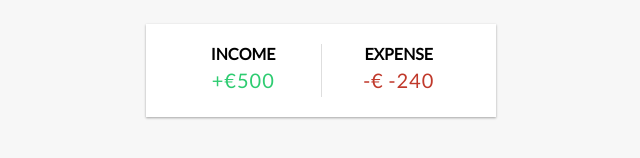
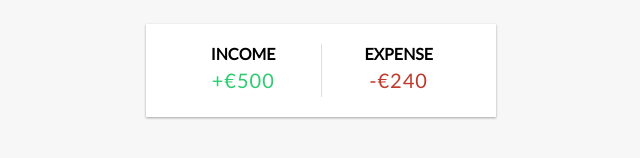
Before and after one commit to Rzublin/expense-tracker, a React (Create React App) app: page / in a window 1280 px wide. Shown: the part 123-281 px from the top of the page, without its empty margins (319-959 px from the left). Built offline with nearby package versions, Linux system fonts and the light colour scheme.

Commit message:
fix minus values

```diff
--- a/src/components/IncomeExpenses.js
+++ b/src/components/IncomeExpenses.js
@@ -19,11 +19,13 @@ function IncomeExpenses() {
       <div>
         <h4>Expense</h4>
         <p id="money-minus" className="money minus">
-          -€{" "}
+          -€
           {transactions.length > 0
-            ? transactions
-                .filter((transaction) => transaction.amount < 0)
-                .reduce((a, b) => a + b.amount, 0)
+            ? Math.abs(
+                transactions
+                  .filter((transaction) => transaction.amount < 0)
+                  .reduce((a, b) => a + b.amount, 0)
+              )
             : 0}
         </p>
       </div>
```
